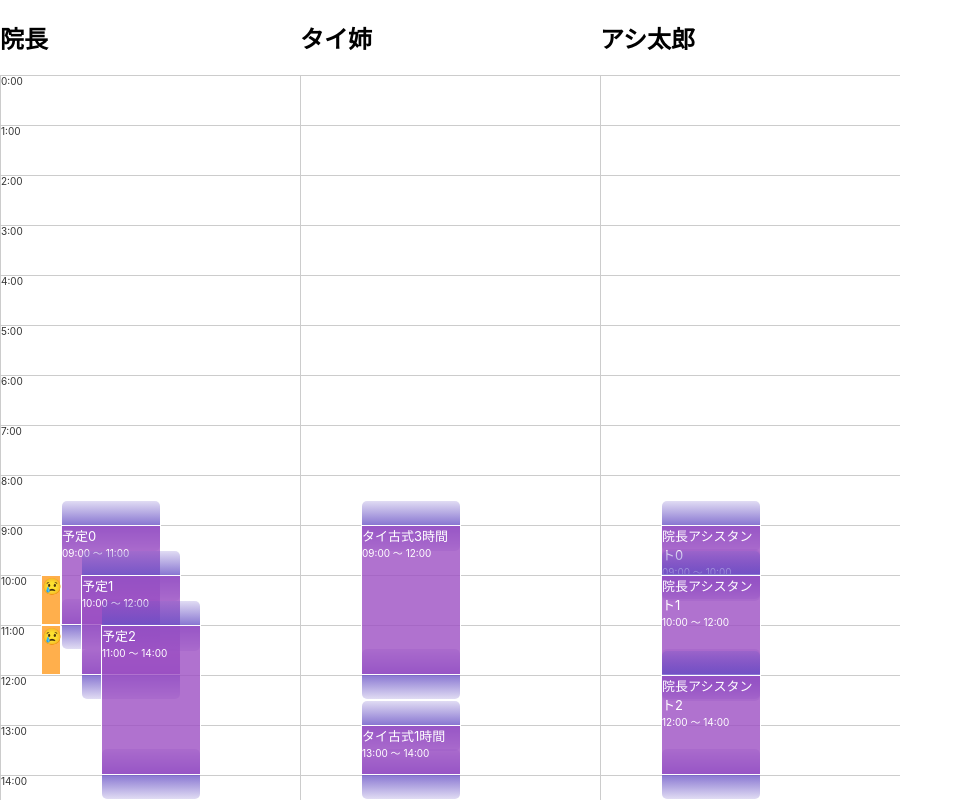
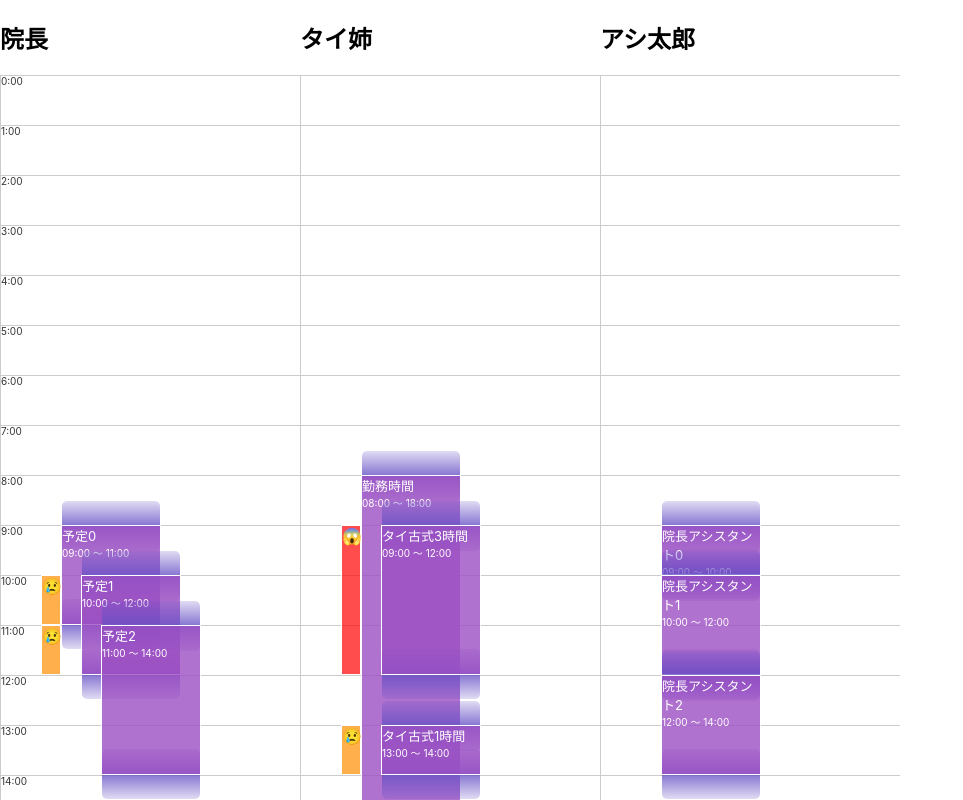
Before and after one commit to fumicode/fuzzy-session-react, a React (Create React App) app: page / in a window 1280 px wide. Shown: the top 800 px of the page, without its empty margins (0-963 px from the left). Built offline with nearby package versions, Linux system fonts and the light colour scheme.

Commit message:
つかみ体験をよくした。

```diff
--- a/src/App.tsx
+++ b/src/App.tsx
@@ -40,6 +40,11 @@ let inchoSessions: SessionEntity[] = [
 ];
 
 const taineiSessions: SessionEntity[] = [
+  new SessionEntity(
+    undefined,
+    '勤務時間',
+    new TimeRange('08:00','18:00')
+  ),
   new SessionEntity(
     undefined,
     'タイ古式3時間',
--- a/src/Components/DailyTimelineViewWithConflicts.tsx
+++ b/src/Components/DailyTimelineViewWithConflicts.tsx
@@ -8,6 +8,7 @@ import ViewModel from './ViewModel'
 import ConflictsWarningSessionList from './ConflictsWarningSessionList';
 import { TimeRangeView } from './TimeRange';
 import Conflict from './Conflict';
+import ZIndexCalcurator from '../Utils/ZIndexCalcurator';
 
 class SessionBoxViewModel implements ViewModel<SessionEntitly>{
   public readonly sessionId: SessionId;
@@ -78,44 +79,8 @@ class DailyTimelineWithConflictsViewModel implements ViewModel<ConflictsWarningS
 }
 
 
-class ZIndexCalcurator{
 
-  constructor(
-    //文字列じゃなくて、抽象化したい。 equalsでもできるようにしたい。
-    readonly ids: string[],
-    readonly topId: string | undefined = undefined,
-    //readonly bottomId: string | undefined //あとで:
-  ){
-    //後ほど上が普通
-  }
-
-  setTop(id:string | undefined){
-    if(id === undefined){
-      return new ZIndexCalcurator(this.ids, undefined);
-    }
-
-    if(!this.ids.includes(id)){
-      throw new Error(`#${id}はid一覧に含まれていないため、トップに設定できません`);
-    }
-
-    return new ZIndexCalcurator(this.ids, id);
-  }
-
-  getZIndex(id: string){
-    if(id === this.topId){
-      return this.maxZIndex + 1;
-    }
-
-    return this.ids.indexOf(id);
-  }
-
-  get maxZIndex(){
-    return this.ids.length;
-  }
-
-}
-
-export const DailyTimelineWithConflictsView: FC<DailyTimelineWithConflictsViewModel> = styled(({
+const Component: FC<DailyTimelineWithConflictsViewModel> = ({
   className,
   main: {
     sessions,
@@ -139,8 +104,6 @@ export const DailyTimelineWithConflictsView: FC<DailyTimelineWithConflictsViewMo
 
   //const sessionsBelongsToHour = distributeSessionsToHours(sessions);
 
-  console.log(conflicts);
-
   const zIndexCalcurator = new ZIndexCalcurator(
     sesBVMs.map(vm => vm.sessionId.toString()),
     grabbedSessionBVM && grabbedSessionBVM.sessionId.toString() || topId
@@ -162,6 +125,7 @@ export const DailyTimelineWithConflictsView: FC<DailyTimelineWithConflictsViewMo
 
     slidingSessionVM.leftPx = baseSessionVM.leftPx +  20;
   });
+
 
 
   return (
@@ -187,14 +151,16 @@ export const DailyTimelineWithConflictsView: FC<DailyTimelineWithConflictsViewMo
 
               const x = sesBVM.leftPx;
               const y = session.timeRange.startHour * 50;
+
+              const isGrabbed = grabbedSessionBVM ? sesBVM.sessionId.equals(grabbedSessionBVM.sessionId) : false;
+
               return (
                 <div className="e-session-box"
                   style={{top: y +'px', left: x+'px', zIndex: zIndexCalcurator.getZIndex(sesBVM.sessionId.toString())}}
                   key={session.id.toString()}
                   onClick={()=>{
-                    if(grabbedSessionBVM && grabbedSessionBVM === sesBVM){
+                    if(grabbedSessionBVM && grabbedSessionBVM.sessionId.equals(sesBVM.sessionId)){
                       //すでに掴んでいたら放す
-                      setGrabbedSessionBVM(undefined);
                     }
                     else{
                       setGrabbedSessionBVM(sesBVM)
@@ -209,10 +175,12 @@ export const DailyTimelineWithConflictsView: FC<DailyTimelineWithConflictsViewMo
                   }}
                 >
                   {
-                    grabbedSessionBVM?.sessionId.equals(sesBVM.sessionId) &&
-                      <div className="e-grabbed-status">
-                          ✊
-                      </div>
+                    isGrabbed &&
+                      <div className="e-grabbed-status"
+                        onClick={()=>{
+                          setGrabbedSessionBVM(undefined);
+                        }}
+                      ></div>
                   }
                   <SessionView
                     main={session}
@@ -222,6 +190,7 @@ export const DailyTimelineWithConflictsView: FC<DailyTimelineWithConflictsViewMo
                     onStartTimeGo={
                       ()=>onStartTimeGo(session.id)
                     }
+                    isHovered={isGrabbed}
                   />
                 </div>
               )
@@ -251,6 +220,11 @@ export const DailyTimelineWithConflictsView: FC<DailyTimelineWithConflictsViewMo
       </div>
     </div>
   );
+}
+
+
+export const DailyTimelineWithConflictsView = styled(Component).withConfig({
+  displayName: 'DailyTimelineWithConflictsView'
 })`
 position: relative;
 display: flex;
@@ -304,6 +278,17 @@ border-left: solid 1px #ccc;
       width: 1em;
       height: 1em;
 
+      &::before{
+        content: '✊'
+      }
+
+      &:hover{
+        &::before{
+          content: '🖐'
+        }
+
+      }
+
     }
   }
 
--- a/src/Components/Session.tsx
+++ b/src/Components/Session.tsx
@@ -74,6 +74,8 @@ export interface SessionViewModel extends ViewModel<SessionEntity>{
 
   onStartTimeBack : ()=>void;
   onStartTimeGo : ()=>void;
+
+  isHovered: boolean;
 }
 
 export const SessionView: FC<SessionViewModel> = styled(({
@@ -81,12 +83,13 @@ export const SessionView: FC<SessionViewModel> = styled(({
   main: session,
   onStartTimeBack,
   onStartTimeGo,
+  isHovered
 }: SessionViewModel)=>{
   const timeRange = session.timeRange;
   const hoursNum = timeRange.durationHour;
 
   return (
-    <div className={c} style={{height:`${hoursNum*50}px`}}>
+    <div className={c + ' ' + (isHovered&&'m-hover')} style={{height:`${hoursNum*50}px`}}>
       {
       /*
       <div style={{fontSize:'13px'}}>
@@ -137,7 +140,7 @@ background: hsla(280, 50%, 54%, 0.8);
 color: white;
 
 
-&:hover{
+&:hover,&.m-hover{
   > .e-time-range-wrapper{
 
     > .e-time-range{
@@ -232,6 +235,7 @@ color: white;
     right: 0;
     z-index: -1;
 
+  pointer-events:none;
 
   height: 50px;
 
--- /dev/null
+++ b/src/Utils/ZIndexCalcurator.ts
@@ -0,0 +1,36 @@
+
+export default class ZIndexCalcurator{
+  constructor(
+    //文字列じゃなくて、抽象化したい。 equalsでもできるようにしたい。
+    readonly ids: string[],
+    readonly topId: string | undefined = undefined,
+    //readonly bottomId: string | undefined //あとで:
+  ){
+    //後ほど上が普通
+  }
+
+  setTop(id:string | undefined){
+    if(id === undefined){
+      return new ZIndexCalcurator(this.ids, undefined);
+    }
+
+    if(!this.ids.includes(id)){
+      throw new Error(`#${id}はid一覧に含まれていないため、トップに設定できません`);
+    }
+
+    return new ZIndexCalcurator(this.ids, id);
+  }
+
+  getZIndex(id: string){
+    if(id === this.topId){
+      return this.maxZIndex + 1;
+    }
+
+    return this.ids.indexOf(id);
+  }
+
+  get maxZIndex(){
+    return this.ids.length;
+  }
+
+}
```
